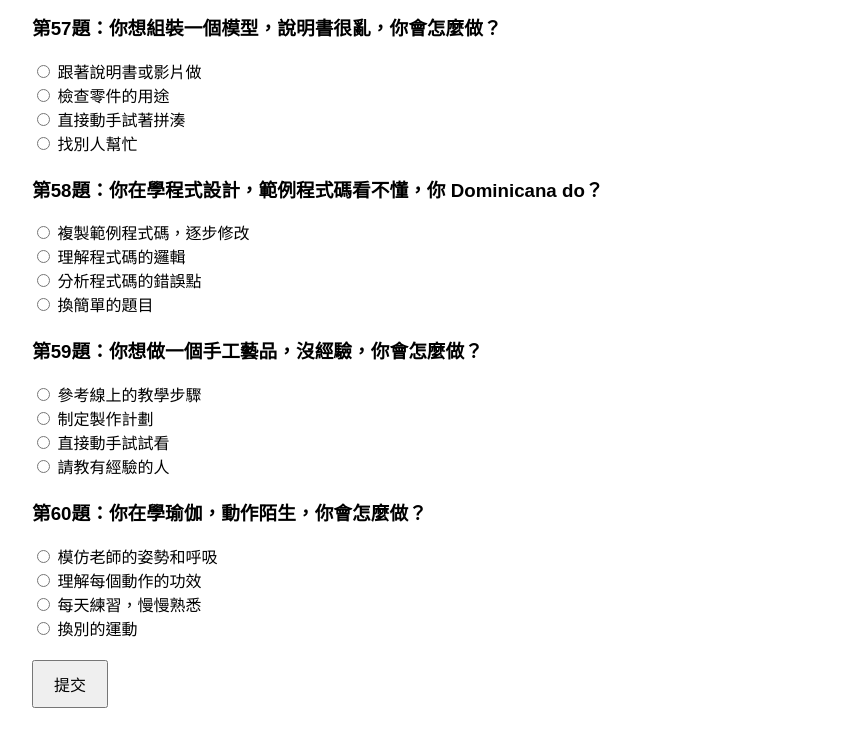
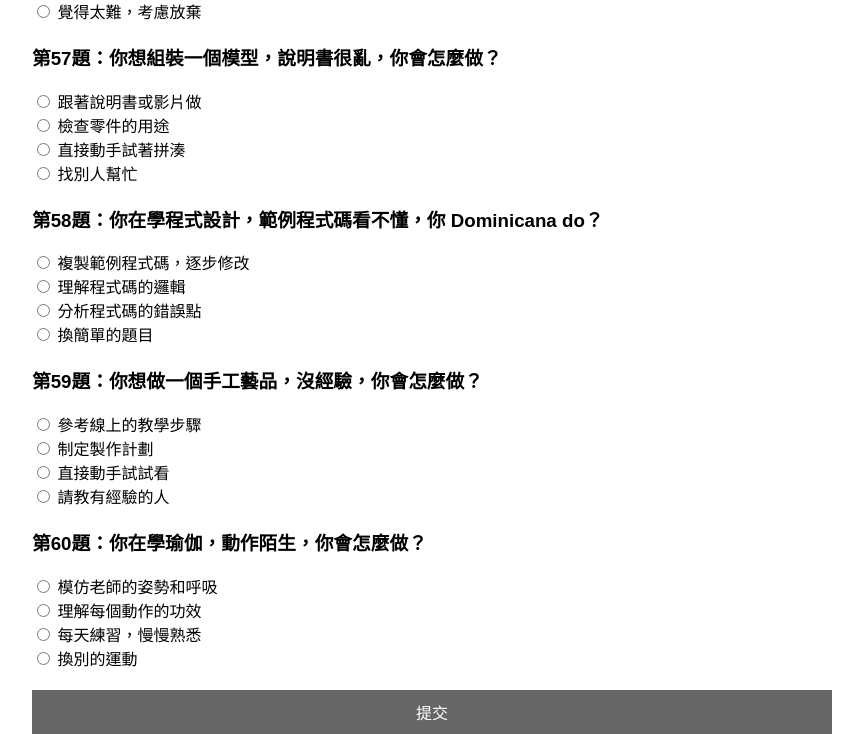
Before and after one commit to jorendok/Rating_Sheet, a plain HTML site: page index.html in a window 1280 px wide. Shown: the part 9226-9960 px from the top of the page, without its empty margins (208-1071 px from the left). Drawn offline with nearby package versions, Linux system fonts and the light colour scheme.

Commit message:
Update index.html

```diff
--- a/index.html
+++ b/index.html
@@ -12,6 +12,7 @@
             max-width: 800px;
             margin-left: auto;
             margin-right: auto;
+            padding: 10px 25px;
         }
         .question {
             margin-bottom: 20px;
@@ -28,6 +29,10 @@
             padding: 10px 20px;
             font-size: 16px;
             cursor: pointer;
+            width: 100%;
+            background: #666;
+            border: none;
+            color: #FFF;
         }
     </style>
 </head>
@@ -329,7 +334,7 @@
                 { text: '分析零件的功能', score: { 分析力: 1 } },
                 { text: '請別人幫忙組裝', score: {} }
             ]},
-            { text: '你的打印機卡紙，你會怎麼做？', options: [
+            { text: '你的印表機卡紙，你會怎麼做？', options: [
                 { text: '立刻檢查並取出卡紙', score: { 執行力: 3 } },
                 { text: '觀察卡紙的位置和原因', score: { 觀察力: 2 } },
                 { text: '猜測可能是機器故障', score: { 預測力: 1 } },
```
